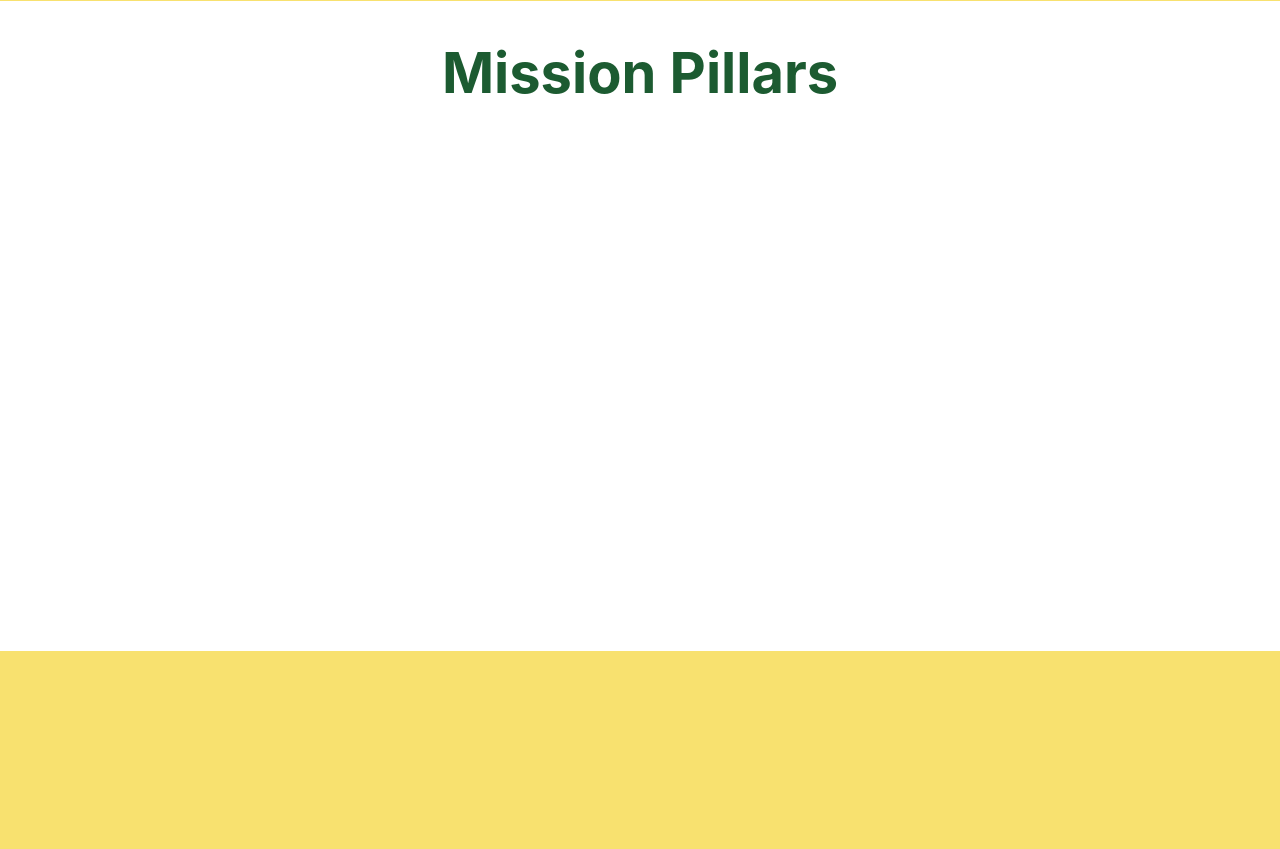
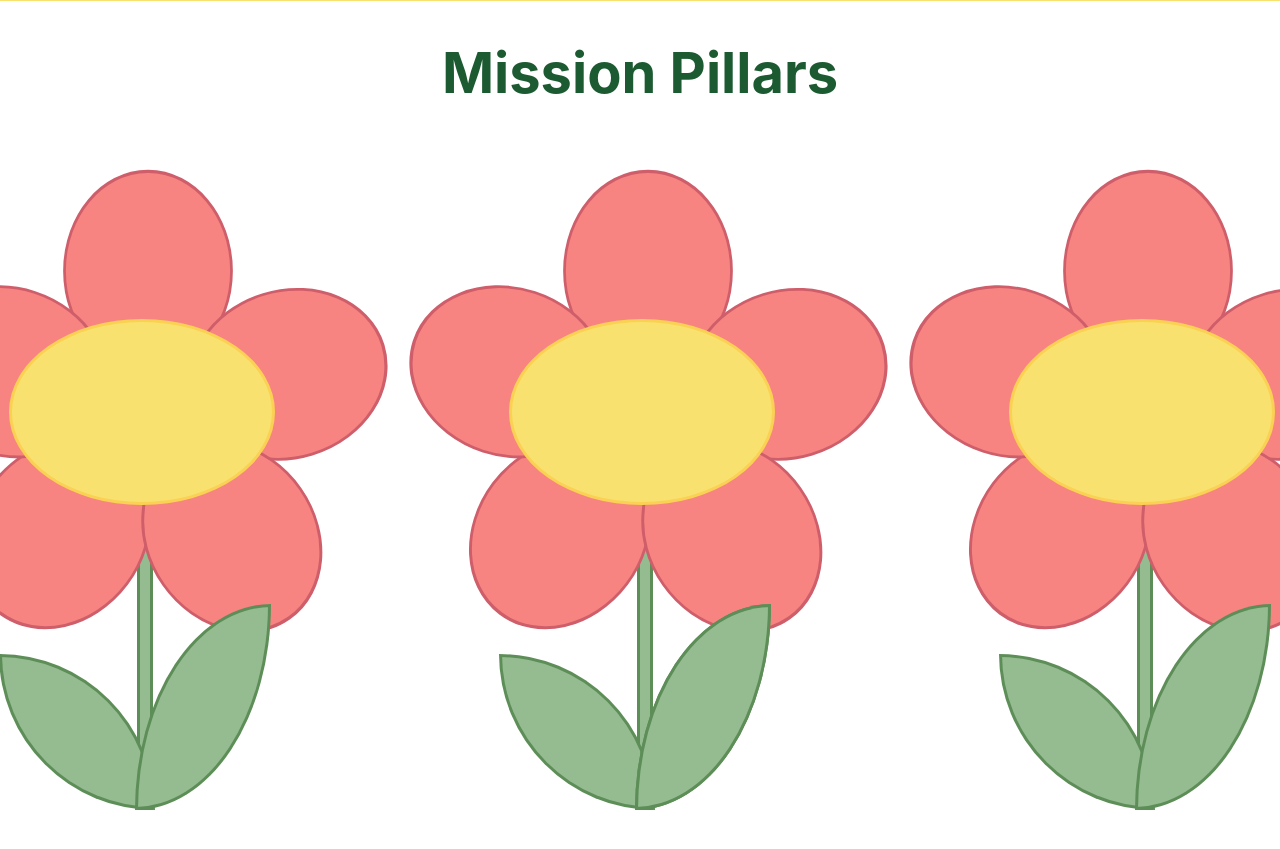
Before and after one commit to Sustainabytes/internal-website, a plain HTML site: page aboutUs.html in a window 1280 px wide. Shown: the part 900-1749 px from the top of the page. Before the commit the page ends 1551 px from the top, so only its background shows below. Drawn offline with Linux system fonts and the light colour scheme.

Commit message:
worked on the flower graphics in the team page with CSS, planning to add animations to it as well with CSS animations

```diff
--- a/aboutUs.html
+++ b/aboutUs.html
@@ -48,6 +48,45 @@
 
         <div class="container3">
             <h1>Mission Pillars</h1>
+
+            <div class="flowers">
+                <div class="mission one">
+                    <div class="petal"></div>
+                    <div class="petal"></div>
+                    <div class="petal"></div>
+                    <div class="petal"></div>
+                    <div class="petal"></div>
+                    <div class="center"></div>
+                    <div class="stem"></div>
+                    <div class="leftleaf"></div>
+                    <div class="rightleaf"></div>
+                </div>
+
+                <div class="mission two">
+                    <div class="petal"></div>
+                    <div class="petal"></div>
+                    <div class="petal"></div>
+                    <div class="petal"></div>
+                    <div class="petal"></div>
+                    <div class="center"></div>
+                    <div class="stem"></div>
+                    <div class="leftleaf"></div>
+                    <div class="rightleaf"></div>
+                    <div class="rightleaf"></div>
+                </div>
+
+                <div class="mission three">
+                    <div class="petal"></div>
+                    <div class="petal"></div>
+                    <div class="petal"></div>
+                    <div class="petal"></div>
+                    <div class="petal"></div>
+                    <div class="center"></div>
+                    <div class="stem"></div>
+                    <div class="leftleaf"></div>
+                    <div class="rightleaf"></div>
+                </div>
+            </div>
         </div>
     </body>
 </html>
--- a/stylesAbout.css
+++ b/stylesAbout.css
@@ -153,7 +153,147 @@ h1 {
 .container3 {
     display: flex;
     flex-direction: column;
+    align-items: center;
     text-align: center;
     background: white;
-    height: 650px;
+    height: 850px;
+    overflow: hidden;
 }
+
+.flowers {
+    display: flex;
+    justify-content: center;
+    align-items: center;
+    gap: 200px;
+    margin-left: 30px;
+}
+
+.mission {
+    position: relative;
+    width: 200px;
+    height: 200px;
+    margin: 50px;
+    margin-top: 180px;
+}
+
+.petal {
+    position: absolute;
+    width: 180px;
+    height: 180px;
+    background-color: #F78480;
+    border: 3px solid #cf5e6b ;
+    z-index: 1;
+}
+
+.one .petal:nth-of-type(1) {
+    border-radius: 60% 60% 10% 60%; /* top left, right, bottom left, right */
+    transform: rotateZ(45deg) skew(5deg, 5deg) translate(-95px, -95px);
+}
+.one .petal:nth-of-type(2) {
+    border-radius: 60% 60% 60% 10%;
+    transform: rotateZ(28deg) skew(-5deg, -5deg) translate(95px, -95px);
+}
+.one .petal:nth-of-type(3) {
+    border-radius: 60% 10% 60% 60%;
+    transform: rotateZ(-8deg) skew(-5deg, -5deg) translate(-95px, 95px);
+}
+.one .petal:nth-of-type(4) {
+    border-radius: 10% 60% 60% 60%;
+    transform: rotateZ(10deg) skew(5deg, 5deg) translate(95px, 95px);
+}
+.one .petal:nth-of-type(5) {
+    border-radius: 60% 60% 10% 60%;
+    transform: rotateZ(333deg) skew(5deg, 5deg) translate(-95px, -95px);
+}
+
+
+
+.two .petal:nth-of-type(1) {
+    border-radius: 60% 60% 10% 60%; /* top left, right, bottom left, right */
+    transform: rotateZ(45deg) skew(5deg, 5deg) translate(-95px, -95px);
+}
+.two .petal:nth-of-type(2) {
+    border-radius: 60% 60% 60% 10%;
+    transform: rotateZ(28deg) skew(-5deg, -5deg) translate(95px, -95px);
+}
+.two .petal:nth-of-type(3) {
+    border-radius: 60% 10% 60% 60%;
+    transform: rotateZ(-8deg) skew(-5deg, -5deg) translate(-95px, 95px);
+}
+.two .petal:nth-of-type(4) {
+    border-radius: 10% 60% 60% 60%;
+    transform: rotateZ(10deg) skew(5deg, 5deg) translate(95px, 95px);
+}
+.two .petal:nth-of-type(5) {
+    border-radius: 60% 60% 10% 60%;
+    transform: rotateZ(333deg) skew(5deg, 5deg) translate(-95px, -95px);
+}
+
+
+
+.three .petal:nth-of-type(1) {
+    border-radius: 60% 60% 10% 60%; /* top left, right, bottom left, right */
+    transform: rotateZ(45deg) skew(5deg, 5deg) translate(-95px, -95px);
+}
+.three .petal:nth-of-type(2) {
+    border-radius: 60% 60% 60% 10%;
+    transform: rotateZ(28deg) skew(-5deg, -5deg) translate(95px, -95px);
+}
+.three .petal:nth-of-type(3) {
+    border-radius: 60% 10% 60% 60%;
+    transform: rotateZ(-8deg) skew(-5deg, -5deg) translate(-95px, 95px);
+}
+.three .petal:nth-of-type(4) {
+    border-radius: 10% 60% 60% 60%;
+    transform: rotateZ(10deg) skew(5deg, 5deg) translate(95px, 95px);
+}
+.three .petal:nth-of-type(5) {
+    border-radius: 60% 60% 10% 60%;
+    transform: rotateZ(333deg) skew(5deg, 5deg) translate(-95px, -95px);
+}
+
+.center {
+    position: absolute;
+    top: -5px;
+    right: -20px;
+    width: 260px;
+    height: 180px;
+    border: 3px solid #fbd154 ;
+    background: #F8E16F;
+    border-radius: 50%;
+    z-index: 1;
+}
+
+.stem {
+    position: absolute;
+    background-color: #95bb91;
+    border: 3px solid #5e8e58 ;
+    height: 300px;
+    width: 10px;
+    left: 82px;
+    top: 180px;
+}
+
+.leftleaf {
+    position: absolute;
+    background-color: #95bb91;
+    border: 3px solid #5e8e58 ;
+    height: 150px;
+    width: 150px;
+    border-radius: 0% 100% 0% 100%;
+    top: 330px;
+    right: 100px;
+    z-index: 1;
+}
+
+.rightleaf {
+    position: absolute;
+    background-color: #95bb91;
+    border: 3px solid #5e8e58 ;
+    height: 200px;
+    width: 130px;
+    border-radius: 100% 0% 100% 0%;
+    top: 280px;
+    left: 80px;
+    z-index: 1;
+}
```
